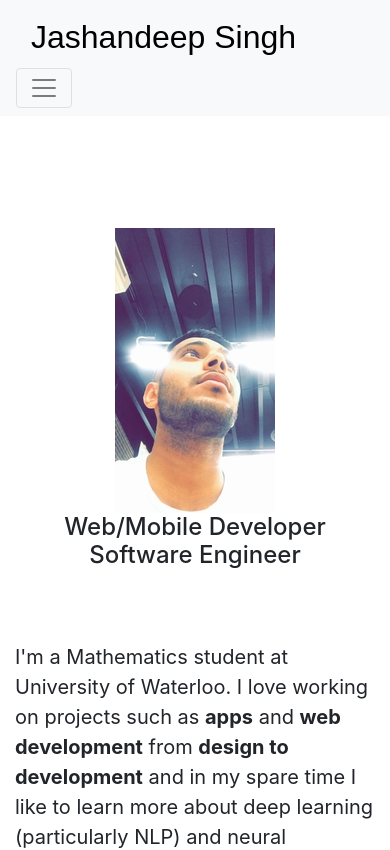
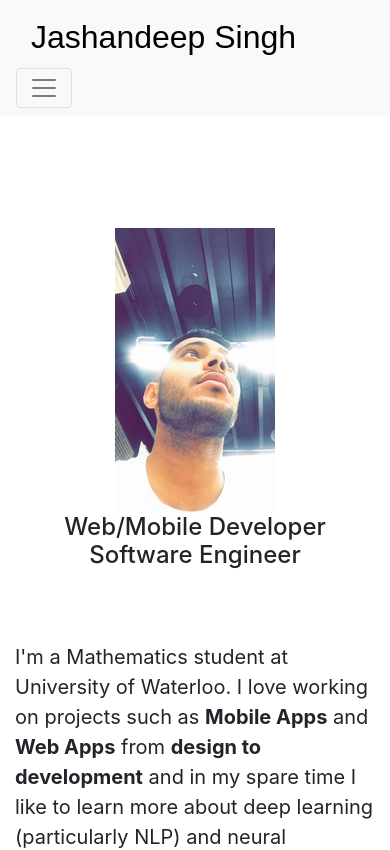
Before and after one commit to J268sing/My-Portfolio.github.io, a React (Create React App) app: page / in a window 390 px wide. Shown: the top 850 px of the page. Built offline with nearby package versions, Linux system fonts and the light colour scheme.

Commit message:
mobile layout changes

```diff
--- a/src/components/Navbar/Navbar.js
+++ b/src/components/Navbar/Navbar.js
@@ -35,8 +35,11 @@ class Navba extends Component {
                     */}
                             {/* Navbar Items*/}
                             <Nav.Link className="navlink-home" href="#about"><p className="alignment2-home">About</p></Nav.Link>
+                         { /*  <a href='resume.pdf' download="../../assets/resume.pdf" id="play">
 
-                            <Nav.Link className="navlink-home"  href="#experience"><a href='resume.pdf' download ><p className="alignment2-home">Resume</p></a></Nav.Link>
+                </a>*/}
+                                          <Nav.Link className="navlink-home" href="#experience"><p className="alignment2-home"> <a target="_blank" href="https://drive.google.com/file/d/1glDN89EQLTDTBAL_33OjSvBDWMDTgrF7/view?usp=sharing">Resume
+                  </a></p></Nav.Link>
                             <Nav.Link className="navlink-home" href="#experience"><p className="alignment2-home">Experience</p></Nav.Link>
                             <Nav.Link className="navlink-home" href="#projects"><p className="alignment2-home">Projects</p></Nav.Link>
                             <Nav.Link className="navlink-home" href="#skills"><p className="alignment2-home">Skills</p></Nav.Link>
--- a/src/components/Skills/Skills.js
+++ b/src/components/Skills/Skills.js
@@ -16,7 +16,7 @@ class Skills extends Component {
                     <Row className="align-items-skills"> JavaScript • Python • C++/C • SQL • Java • HTML/CSS • R</Row>
                     <p style={{ margin: 24 }}></p>
                     <p style={{ margin: 0 }} className="align-skills">Tools/Libraries</p>
-                    <Row className="align-items-skills">React • Redux • Node.js • Git • Android Studio • PyTorch • TensorFlow • AWS</Row>
+                    <Row className="align-items-skills">React • Redux • Node.js • Express • TensorFlow • PyTorch • Android Studio • Git • Google Cloud</Row>
                     <p className="align-skills full-stack-skills">Full Stack </p>
                     <Container>
                         <Row className="row-cards-skills">
--- a/src/containers/layout/Layout.js
+++ b/src/containers/layout/Layout.js
@@ -21,11 +21,7 @@ import Experience from '../../components/Experience/Experience'
 import '../../projectsInfo/FlowerPrediction/FlowerPrediction.css'
 
 const Layout = (props) => {
-
-
   const history = useHistory();
-
-
   function onNavigateiRead() {
     history.push("/iRead");
   }
@@ -38,7 +34,6 @@ const Layout = (props) => {
 
   function onNavigateTVscript() {
     history.push("/TVscript");
-
   }
   function onNavigateFlowerPrediction() {
     history.push("/FlowerPrediction");
@@ -62,7 +57,7 @@ const Layout = (props) => {
           <Col xs={12} md={6} xg={6}>
             <div>
               <p className="p-layout">I'm a Mathematics student at University of Waterloo.
-               I love working on projects such as <span>apps</span> and <span>web development
+               I love working on projects such as <span>Mobile Apps</span> and <span>Web Apps
                </span> from <span>design to development</span> and in my spare time I like to
                 learn more about deep learning (particularly NLP) and neural networks.
                </p>
```
